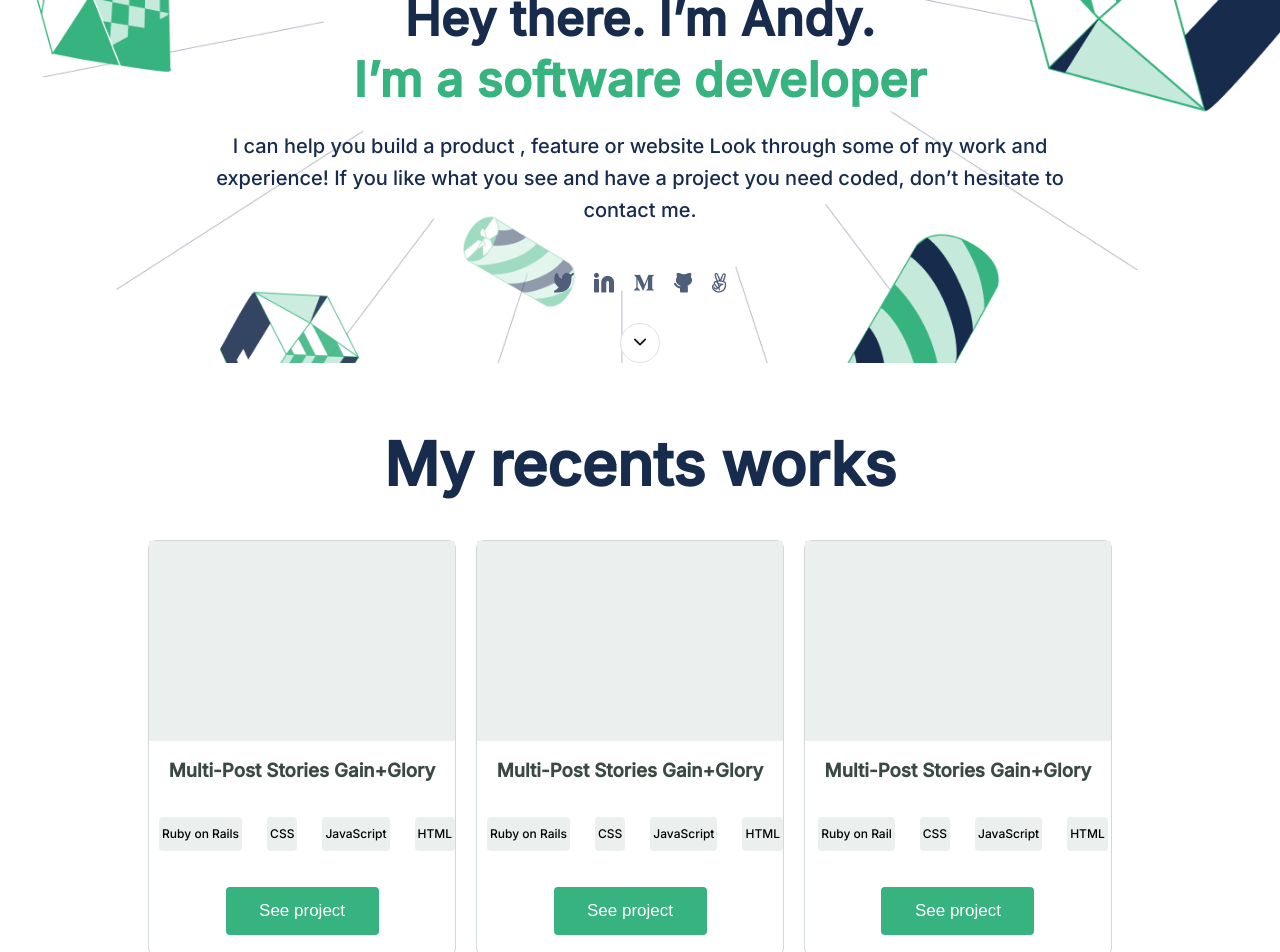
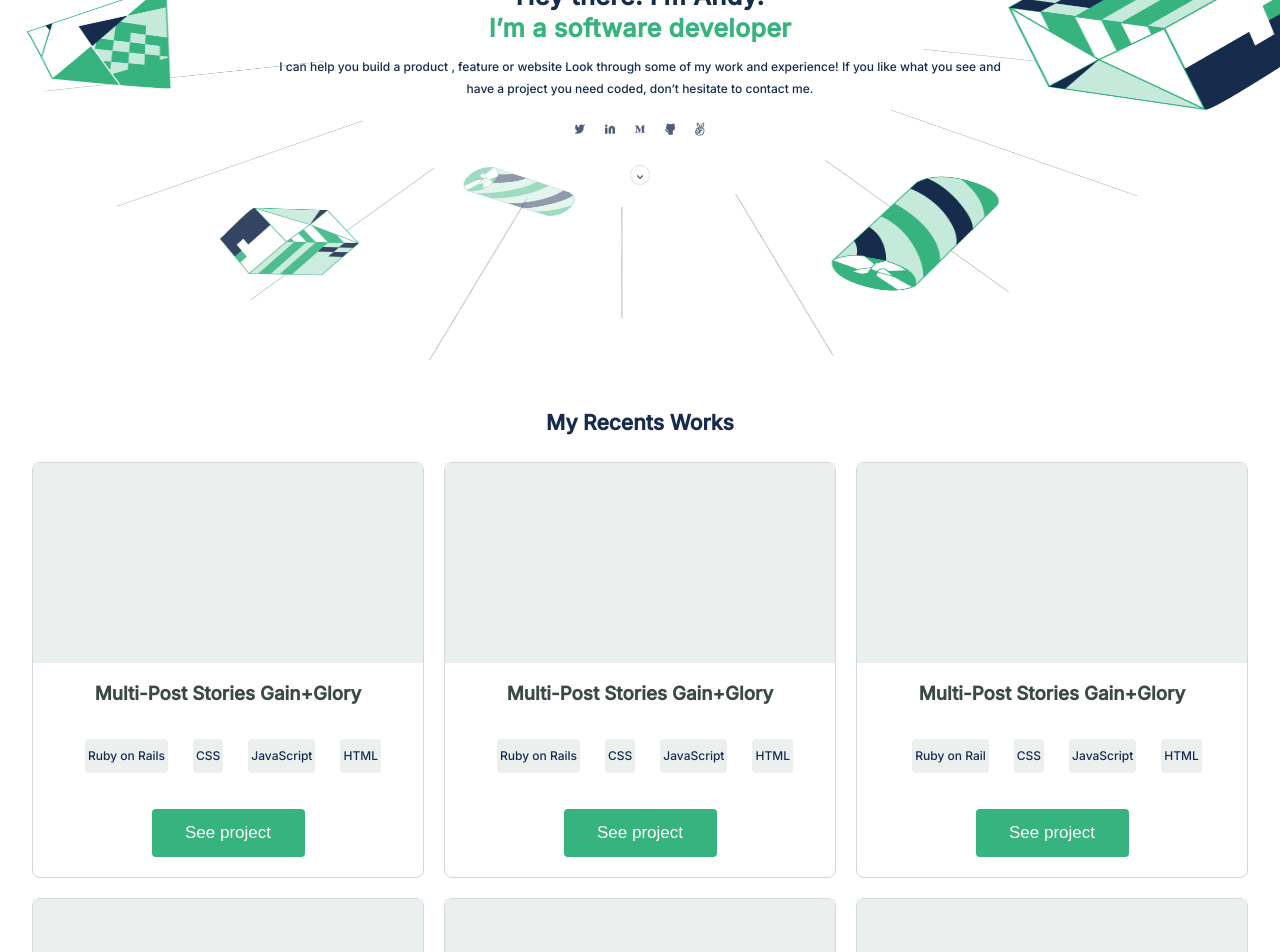
Before and after one commit to Dachrono/Portfolio-setup-and-mobile-first, a website: page index.html in a window 1280 px wide. Shown: the part 140-1092 px from the top of the page. Drawn offline with Linux system fonts and the light colour scheme.

Commit message:
changes requirement, background adjust, font size color, padding and margin

```diff
--- a/index.html
+++ b/index.html
@@ -43,7 +43,7 @@
             <li><a href="" type="icon"><img src="Pics/Icons/angellist.png" alt="19.99px"></a></li>
         </ul>
 
-        <div>
+        <div class="socialButton">
             <button><img src="Pics/arr.png" width="12px"></button>
         </div>
 
@@ -51,7 +51,7 @@
 
     <section class="Works">
 
-        <h1>My recents works</h1>
+        <h1>My Recents Works</h1>
 
     </section>
 
@@ -239,6 +239,10 @@
             <p>andres_zamorano_@hotmail.com</p>
         </div>
 
+    </section>
+
+    <section class="final">
+
         <div class="social">
             <a href="" type="icon"><img src="Pics/Icons/twitter.png" alt="19.99px"></a>
             <a href="" type="icon"><img src="Pics/Icons/Linkedin icon.png" alt="19.99px"></a>
--- a/style.css
+++ b/style.css
@@ -91,7 +91,6 @@ body {
 
 .Cards {
   display: grid;
-  width: 100%;
   grid-template-columns: 10% 80% 10%;
   grid-template-rows: auto auto auto auto auto auto;
   row-gap: 30px;
@@ -129,6 +128,7 @@ body {
 .WorksCard6 {
   border: 1px solid #d0d9d4;
   border-radius: 8px;
+  color: #172b4d;
   display: flex;
   flex-direction: column;
   align-items: center;
@@ -148,7 +148,7 @@ body {
 }
 
 .card3 {
-  width: 100%;
+  width: 90%;
   list-style: none;
   padding: 0;
   display: flex;
@@ -414,14 +414,20 @@ body {
 @media screen and (min-width: 768px) {
   .container {
     background-image: url(Pics/BackgroundWD.png);
-    background-position: center;
+    background-size: 100% 100%;
+    background-position: top;
+    height: 500px;
   }
 
   .link {
     width: 100%;
     display: flex;
     justify-content: center;
-    gap: 10px;
+    gap: 2px;
+  }
+
+  .link a {
+    font-size: 10px;
   }
 
   .menu {
@@ -429,37 +435,59 @@ body {
   }
 
   .title {
-    width: 70%;
+    width: 65%;
+    display: flex;
+    flex-direction: column;
+    align-items: center;
   }
 
   #title-a,
   #title-b {
     font-weight: 800;
-    font-size: 48px;
-    line-height: 60px;
+    font-size: 25px;
+    line-height: 30px;
   }
 
   #title-c {
+    justify-content: center;
+    text-align: center;
+    width: 90%;
     font-weight: 400;
-    font-size: 20px;
-    line-height: 32px;
+    font-size: 12px;
+    line-height: 22px;
+  }
+
+  .social {
+    margin: 0.1px;
+  }
+
+  .social img {
+    width: 10px;
+  }
+
+  .container button {
+    margin-top: 15px;
+    width: 20px;
+    height: 20px;
+  }
+
+  .socialButton img {
+    width: 6px;
   }
 
   .Works {
     font-weight: 700;
-    font-size: 40px;
-    line-height: 52px;
+    font-size: 14px;
+    line-height: 42px;
   }
 
   .Cards {
-    padding-left: 5%;
-    padding-right: 5%;
-    width: 90%;
-    margin: 0;
+    width: 95%;
+    padding-left: 2.5%;
+    padding-right: 2.5%;
+    gap: 20px;
     display: grid;
-    justify-content: center;
-    gap: 20px;
-    grid-template-columns: auto auto auto auto;
+    grid-template-columns: auto auto auto;
     grid-template-rows: auto auto;
   }
 
@@ -489,6 +517,7 @@ body {
 
   .About {
     background-image: url(Pics/BackgroundWD2.jpg);
+    background-size: 100% 100%;
     display: flex;
     align-items: center;
   }
@@ -504,7 +533,6 @@ body {
     gap: 10px;
     display: flex;
     justify-content: center;
-    justify-content: space-around;
     flex-direction: row;
   }
 
@@ -532,4 +560,12 @@ body {
   .line {
     display: none;
   }
+
+  .final {
+    width: 100%;
+    margin: 0.1px;
+    border-top: 1px solid #dfe1e6;
+    display: flex;
+    justify-content: center;
+  }
 }
```
